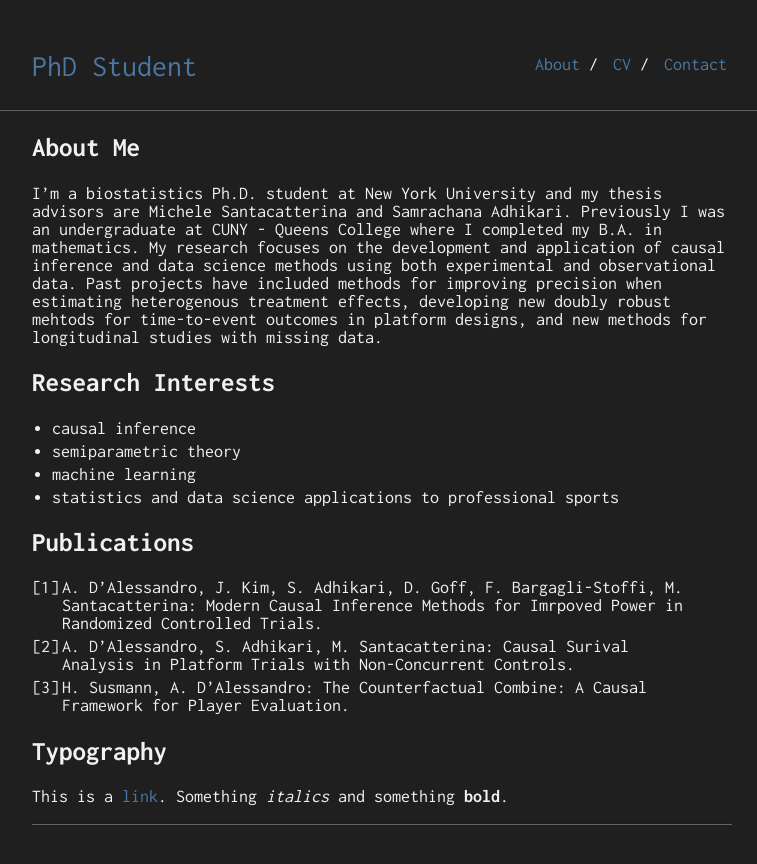
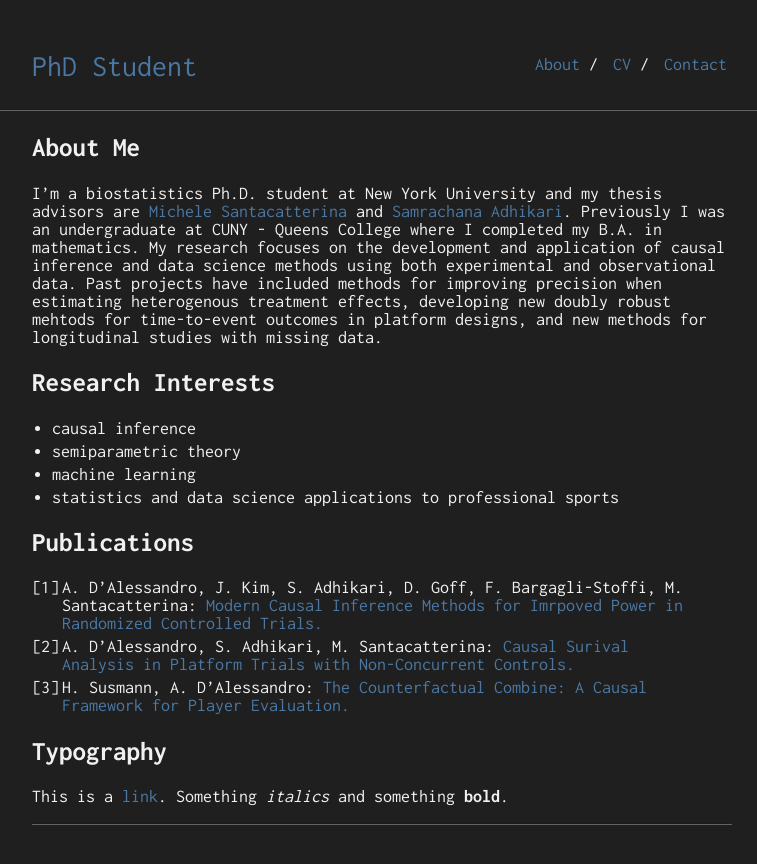
Before and after one commit to antoniod5836/antoniod5836.github.io, a Jekyll site: the page built from index.md, in a window 1280 px wide. Shown: the top 864 px of the page, without its empty margins (258-1015 px from the left). Built offline with Jekyll 4.4.1, drawn with Linux system fonts in a browser that asks for light colours; our own code applies the rules of GitHub Pages for plain Markdown files; part of the change alters nothing that is shown.

```diff
--- a/index.md
+++ b/index.md
@@ -4,8 +4,7 @@ layout: default
 
 ## About Me
 
-I'm a biostatistics Ph.D. student at New York University and my thesis advisors are Michele Santacatterina and Samrachana
-Adhikari. Previously I was an undergraduate at CUNY - Queens College where I completed my B.A. in mathematics. My research focuses on the development and application of causal inference and data science methods using both experimental and observational data. Past projects have included methods for improving precision when estimating heterogenous treatment effects, developing new doubly robust mehtods for time-to-event outcomes in platform designs, and new methods for longitudinal studies with missing data.
+I'm a biostatistics Ph.D. student at New York University and my thesis advisors are [Michele Santacatterina](https://michelesantacatterina.github.io/) and [Samrachana Adhikari](https://samrachana.com/). Previously I was an undergraduate at CUNY - Queens College where I completed my B.A. in mathematics. My research focuses on the development and application of causal inference and data science methods using both experimental and observational data. Past projects have included methods for improving precision when estimating heterogenous treatment effects, developing new doubly robust mehtods for time-to-event outcomes in platform designs, and new methods for longitudinal studies with missing data.
 
 ## Research Interests
 
@@ -16,9 +15,9 @@ Adhikari. Previously I was an undergraduate at CUNY - Queens College where I com
 
 ## Publications
 
-1. A. D'Alessandro, J. Kim, S. Adhikari, D. Goff, F. Bargagli-Stoffi, M. Santacatterina: Modern Causal Inference Methods for Imrpoved Power in Randomized Controlled Trials.
-2. A. D'Alessandro, S. Adhikari, M. Santacatterina: Causal Surival Analysis in Platform Trials with Non-Concurrent Controls.
-3. H. Susmann, A. D'Alessandro: The Counterfactual Combine: A Causal Framework for Player Evaluation.
+1. A. D'Alessandro, J. Kim, S. Adhikari, D. Goff, F. Bargagli-Stoffi, M. Santacatterina: [Modern Causal Inference Methods for Imrpoved Power in Randomized Controlled Trials.](https://arxiv.org/pdf/2505.08960)
+2. A. D'Alessandro, S. Adhikari, M. Santacatterina: [Causal Surival Analysis in Platform Trials with Non-Concurrent Controls.](https://arxiv.org/pdf/2603.10989)
+3. H. Susmann, A. D'Alessandro: [The Counterfactual Combine: A Causal Framework for Player Evaluation.](https://arxiv.org/pdf/2602.23233)
 
 ## Typography
 
```
